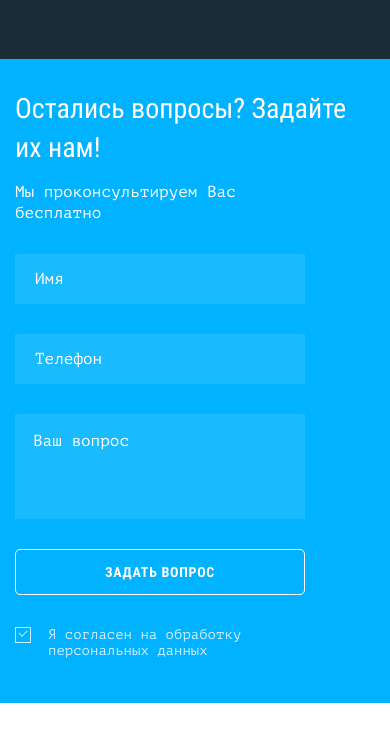
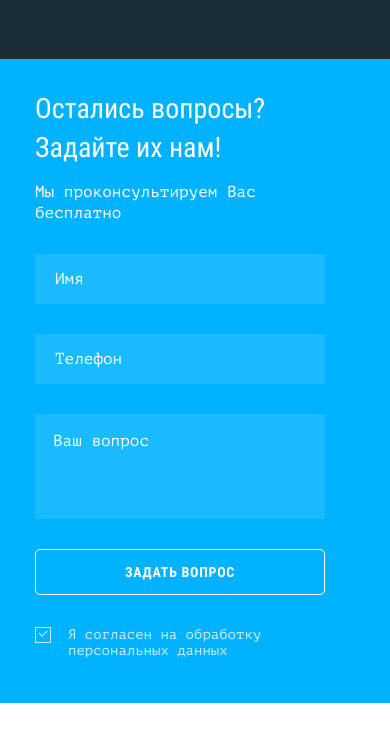
Before and after one commit to Vika612/smart-device, a website: page source/index.html in a window 390 px wide. Shown: the part 3382-4126 px from the top of the page. Drawn offline with nearby package versions, Linux system fonts and the light colour scheme; files that its build step writes are made by us from their sources.

Commit message:
правки форма

```diff
--- a/source/sass/blocks/feedback.scss
+++ b/source/sass/blocks/feedback.scss
@@ -48,15 +48,20 @@
     min-height: 664px;
   }
 
+  .feedback__wrapper {
+    width: 590px;
+    margin: 0 auto;
+    padding: 0;
+    flex-direction: column;
+  }
+
   .feedback__wrapper::before,
   .feedback__wrapper img {
     display: none;
   }
 
   .feedback__info {
-    min-width: 590px;
-    margin: 0 auto;
-    padding: 80px 0 30px;
+    padding-top: 80px;
   }
 
   .feedback__info h2 {
@@ -75,12 +80,12 @@
   }
 
   .feedback__wrapper {
+    width: 320px;
     padding-bottom: 15px;
   }
 
   .feedback__info {
     min-width: 320px;
-    margin: 0 auto;
     padding: 30px 0;
   }
 
```
Also changed, not shown: build/css/style.css, build/css/style.min.css, 1 other file.
